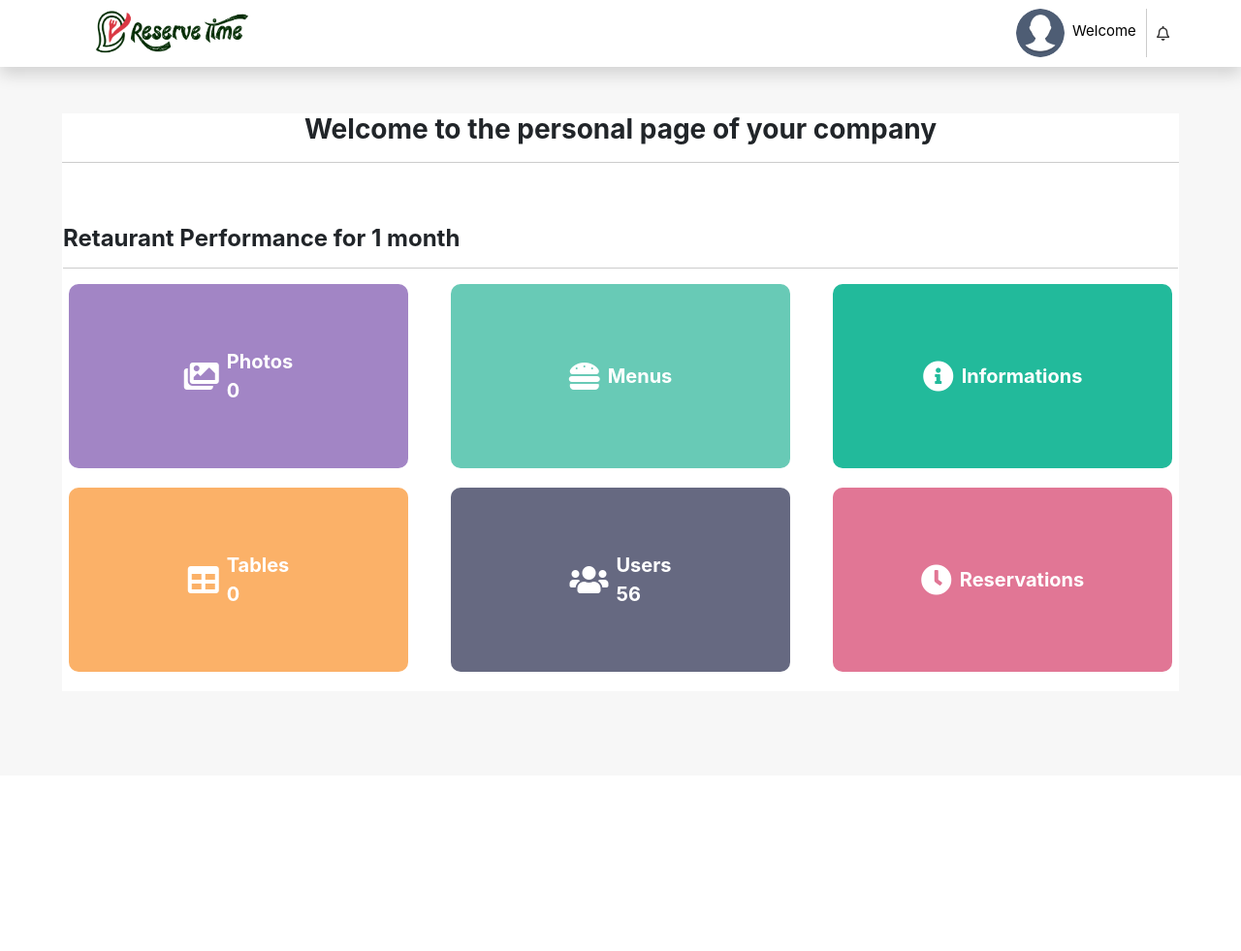
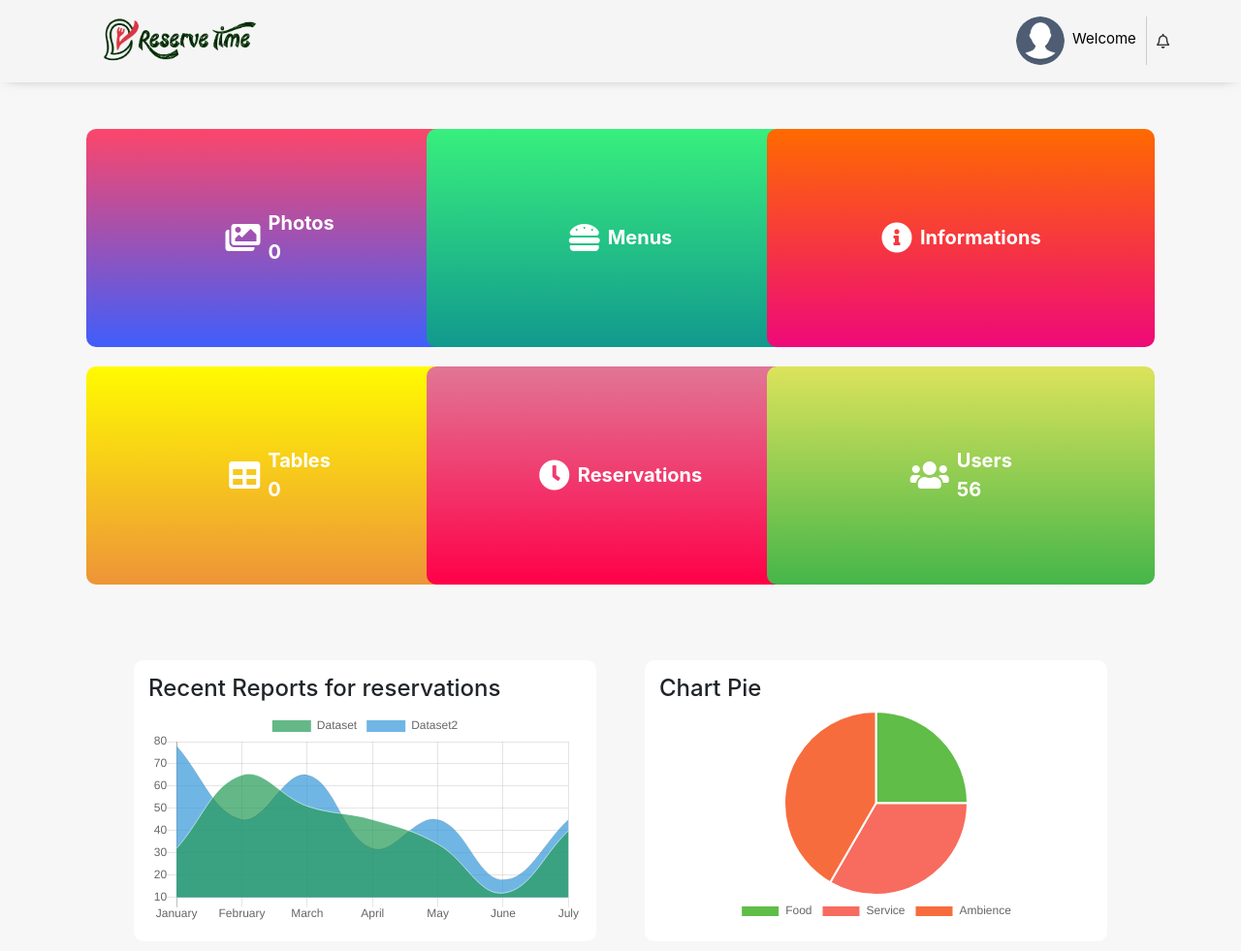
Before and after one commit to ruhinshukurlu/reserveTime, a Django app: page /account/company/2 in a window 1280 px wide. Shown: the whole page at 97% size. Before the commit the page ends 693 px from the top, so only its background shows below. Run offline with Django 3.2, Linux system fonts and the light colour scheme; a user stored in the database is signed in; data comes from the database, SQL or seed files in the repository; parts of the project's set-up code (start-up, migrations or seed data) failed here and were passed over; some libraries are stand-ins or nearby versions.

Commit message:
company admin panel updated

```diff
--- a/reserveTime/core/templates/company-admin-page.html
+++ b/reserveTime/core/templates/company-admin-page.html
@@ -17,7 +17,27 @@
 
     <title>Company admin panel</title>
 
-
+    <style>
+        /* #company-admin-body{
+            background: #e5e5e5;
+        } */
+        .company-admin-container{
+            max-width: 80%;
+            margin: auto;
+        }
+        .compamy-admin-item{
+            position: relative;
+        }
+        canvas{
+            height: 250px;
+        }
+        .canvas-block{
+            background-color: #fff;
+            padding: 15px;
+            margin: 10px;
+            border-radius: 10px;
+        }
+    </style>
 
 </head>
 <body id="company-admin-body">
@@ -25,33 +45,25 @@
     {% include 'partials/company-header.html' %}
 
     <main>
-        <div class="custom-container mt-5 company-admin-container">
-            <h3 class="bottom-border bold full text-center pb-3 mb-5">Welcome to the personal page of your company</h3>
-
-            <div class="row">
-                <h4 class="full bold bottom-border m-3 pb-3">Retaurant Performance for 1 month</h4>
-                <div class="row">
-                    <div class="col-4">
-
-                    </div>
-                </div>
-            </div>
-
+        <div class="mt-5 company-admin-container">
             <div class="row">
                 <div class="col-lg-4 d-flex justify-content-center">
                     <a href="{% url 'restaurant:photo' %}">
-                        <div class="link-box" style="background-color: #a285c5;">
-                            <i class="fas fa-images"></i>
-                            <div class="ml-2 d-flex flex-direction-column">
-                                <span class="bold">Photos</span>
-                                <span class="bold">{{user.photo_owner.all.count}}</span>
+                        <div class="compamy-admin-item">
+                            <div class="link-box" style="background-image: -webkit-linear-gradient(90deg, #3f5efb 0%, #fc466b 100%);">
+                                <i class="fas fa-images"></i>
+                                <div class="ml-2 d-flex flex-direction-column">
+                                    <span class="bold">Photos</span>
+                                    <span class="bold">{{user.photo_owner.all.count}}</span>
+                                </div>
                             </div>
+
                         </div>
                     </a>
                 </div>
                 <div class="col-lg-4 d-flex justify-content-center">
                     <a href="{% url 'restaurant:menu' %}">
-                        <div class="link-box" style="background-color: #68cab6;">
+                        <div class="link-box" style="background-image: -webkit-linear-gradient(90deg, #11998e 0%, #38ef7d 100%);">
                             <i class="fas fa-hamburger"></i>
                             <span class="ml-2 bold">Menus</span>
                         </div>
@@ -59,7 +71,7 @@
                 </div>
                 <div class="col-lg-4 d-flex justify-content-center">
                     <a href="{% url 'restaurant:company-infos' user.company.pk %}">
-                        <div class="link-box" style="background-color: #22ba9b;">
+                        <div class="link-box" style="background-image: -webkit-linear-gradient(90deg, #ee0979 0%, #ff6a00 100%);">
                             <i class="fas fa-info-circle"></i>
                             <span class="ml-2 bold">Informations</span>
                         </div>
@@ -67,7 +79,7 @@
                 </div>
                 <div class="col-lg-4 d-flex m-auto justify-content-center">
                     <a href="{% url 'restaurant:company-tables' user.company.pk %}">
-                        <div class="link-box" style="background-color: #fbb168 ;">
+                        <div class="link-box" style="background-image: -webkit-linear-gradient(90deg, #ee9439 0%, #fffb00 100%);background-color: #fbb168 ;">
                             <i class="fas fa-table"></i>
                             <div class="ml-2 d-flex flex-direction-column">
                                 <span class="bold">Tables</span>
@@ -76,9 +88,21 @@
                         </div>
                     </a>
                 </div>
+
+                <div class="col-lg-4 d-flex justify-content-center">
+                    <a href="{% url 'restaurant:company-reservations' user.company.pk %}">
+                        <div class="link-box" style="background-image: -webkit-linear-gradient(90deg, #ff0048 0%, #e17695 100%);background-color: #e17695;">
+                            <i class="fas fa-clock"></i>
+                            <div class="ml-2 d-flex flex-direction-column">
+                                <span class="bold">Reservations</span>
+                                <span class="bold">{{user.company.reservation.all.count}}</span>
+                            </div>
+                        </div>
+                    </a>
+                </div>
                 <div class="col-lg-4 d-flex justify-content-center">
                     <a href="{% url 'restaurant:company-users' user.company.pk %}">
-                        <div class="link-box" style="background-color: #666981;">
+                        <div class="link-box" style="background-image: -webkit-linear-gradient(90deg, #45b649 0%, #dce35b 100%);">
                             <i class="fas fa-users"></i>
                             <div class="ml-2 d-flex flex-direction-column">
                                 <span class="bold">Users</span>
@@ -87,21 +111,35 @@
                         </div>
                     </a>
                 </div>
-                <div class="col-lg-4 d-flex justify-content-center">
-                    <a href="{% url 'restaurant:company-reservations' user.company.pk %}">
-                        <div class="link-box" style="background-color: #e17695;">
-                            <i class="fas fa-clock"></i>
-                            <div class="ml-2 d-flex flex-direction-column">
-                                <span class="bold">Reservations</span>
-                                <span class="bold">{{user.company.reservation.all.count}}</span>
-                            </div>
+
+            </div>
+            <div class="row mt-5">
+                <div class="col-6">
+                    <div class="canvas-block">
+                        <div class="chart-content">
+                            <h4 >Recent Reports for reservations</h4>
                         </div>
-                    </a>
+                        <div class="chart-wrapper">
+                            <canvas id="widgetChart1"></canvas>
+                        </div>
+                    </div>
                 </div>
-
+                <div class="col-6">
+                    <div class="canvas-block">
+                        <div class="chart-content">
+                            <h4>Chart Pie</h4>
+                        </div>
+                        <div class="chart-wrapper">
+                            <canvas id="PieChart"></canvas>
+                        </div>
+                    </div>
+                </div>
             </div>
         </div>
     </main>
+
+    <script src="https://cdnjs.cloudflare.com/ajax/libs/Chart.js/2.9.3/Chart.min.js"></script>
+    <script src="https://cdn.jsdelivr.net/npm/chart.js@2.8.0"></script>
 
    <script src="{% static 'js/jquery-3.4.1.min.js' %}"></script>
     <script src="{% static 'js/bootstrap.min.js' %}"></script>
@@ -126,5 +164,78 @@
             })
         });
     </script>
+     <script >
+        var ctx = document.getElementById("widgetChart1");
+        if (ctx) {
+            // ctx.height = 170;
+            var myChart = new Chart(ctx, {
+                type: 'line',
+                data: {
+                labels: ['January', 'February', 'March', 'April', 'May', 'June', 'July'],
+                type: 'line',
+                datasets: [{
+                    data: [32, 65, 51, 45, 34, 12, 40],
+                    label: 'Dataset',
+                    backgroundColor: 'rgba(35, 155, 86, .7)',
+                    borderColor: 'rgba(255,255,255,.55)',
+                },
+                {
+                    data: [78, 45, 65, 32, 45, 18, 45],
+                    label: 'Dataset2',
+                    backgroundColor: 'rgba(52, 152, 219 , .7)',
+                },]
+                },
+                options: {
+                    maintainAspectRatio: true,
+                    legend: {
+                        // display: false
+                },
+                layout: {
+                    padding: {
+                        left: 0,
+                        right: 0,
+                        top: 0,
+                        bottom: 0
+                    }
+                },
+                responsive: true,
+
+                elements: {
+                    line: {
+                        borderWidth: 0
+                    },
+                    point: {
+                        radius: 0,
+                        hitRadius: 10,
+                        hoverRadius: 4
+                    }
+                }
+                }
+            });
+        }
+
+        var ctx_1 = document.getElementById("PieChart").getContext('2d');
+        let colorHex = ['#60BD47 ', '#F76C5E', '#F76C3D']
+        let labels = ['Food','Service', 'Ambience']
+
+        var ctx_1 = new Chart(ctx_1, {
+            type: 'pie',
+
+            data: {
+                datasets: [{
+                    data: [30, 40,50],
+                    backgroundColor: colorHex,
+                }],
+                labels : labels
+            },
+
+            options: {
+                responsive : true,
+                legend: {
+                    position: 'bottom',
+                }
+            }
+        });
+     </script>
 </body>
 </html>
--- a/reserveTime/core/templates/partials/company-header.html
+++ b/reserveTime/core/templates/partials/company-header.html
@@ -1,9 +1,22 @@
 {% load static custom_tags %}
+<style>
+    header{
+        background: #f5f5f5;
+    }
+    header .custom-container{
+        background: #f5f5f5;
+    }
+    .header-shadow{
+        -webkit-box-shadow: 0px 0px 14px -8px rgba(0,0,0,0.75);
+        -moz-box-shadow: 0px 0px 14px -8px rgba(0,0,0,0.75);
+        box-shadow: 0px 0px 14px -8px rgba(0,0,0,0.75);
+    }
+</style>
 
-<header class="bg-white shadow" >
+<header class="header-shadow" >
     <div class="container custom-container ">
         <div class="row justify-content-between">
-            <div class="left side">
+            <div class="left side m-2">
                 <a href="{% url 'core:home' %}">
                     <img src="{% static 'images/logo.png' %}" width="230px" alt="">
                 </a>
--- a/reserveTime/static/css/style.css
+++ b/reserveTime/static/css/style.css
@@ -404,8 +404,8 @@ footer{
 }
 
 .link-box{
-    width: 350px;
-    height: 190px;
+    width: 400px;
+    height: 225px;
     color: #fff;
     display: flex;
     justify-content: center;
```
Also changed, not shown: reserveTime/core/views.py (+11 -5 lines), reserveTime/media/company-photos/img1.jpg (added).
